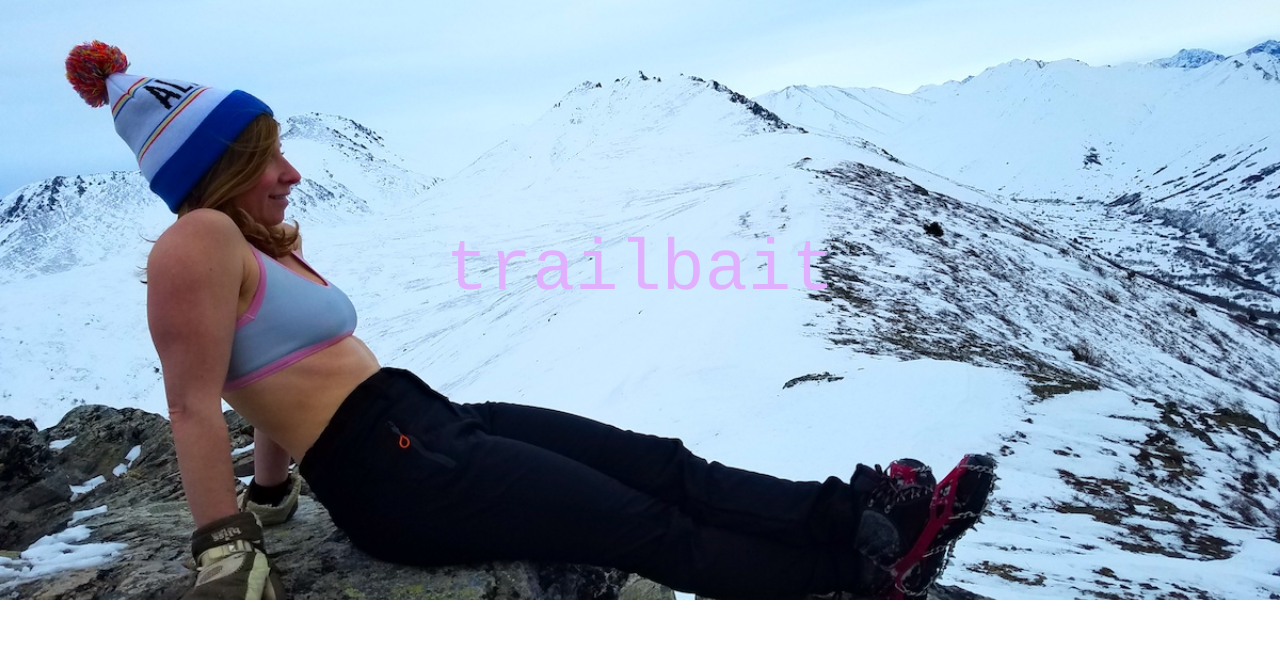
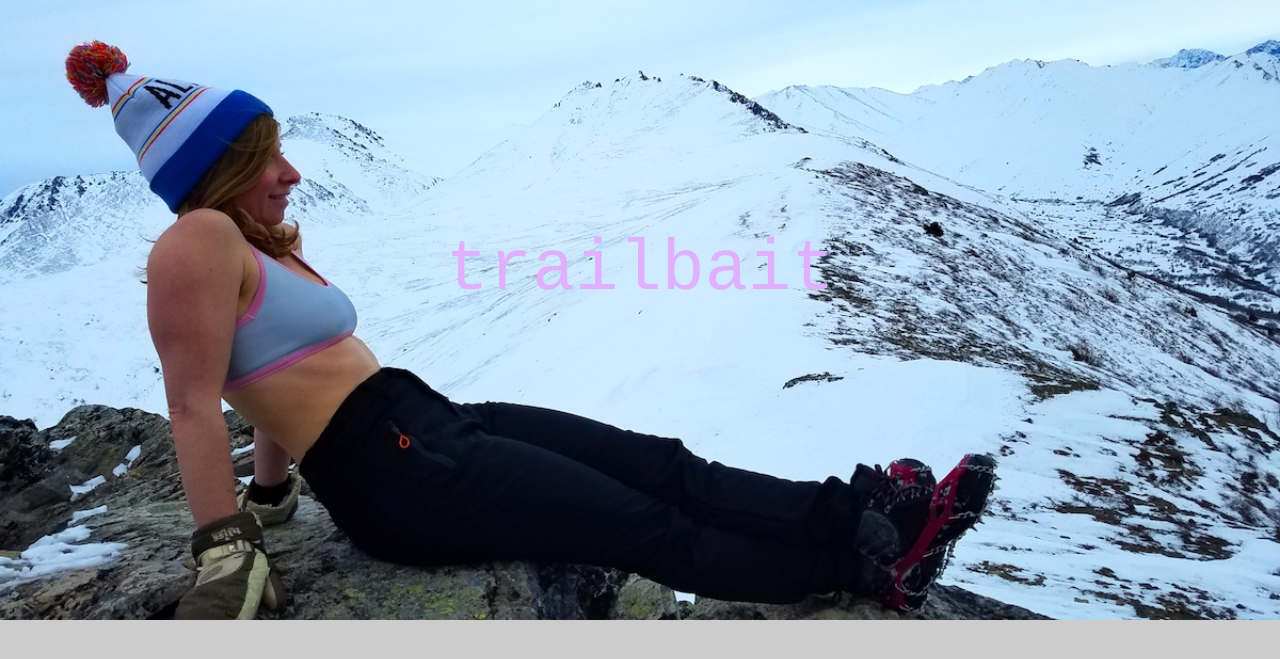
Before and after one commit to trailbait/trailbait, a Jekyll site: the page index.html, which Jekyll copies as it is, in a window 1280 px wide. Shown: the top 659 px of the page. Built offline with Jekyll 4.4.1, drawn with Linux system fonts in a browser that asks for light colours.

Commit message:
Update index.html

```diff
--- a/index.html
+++ b/index.html
@@ -15,10 +15,8 @@
     <title>trailbait</title>
 
   </head>
-  <body>
-    <div style="background-image:url(tb-banner.jpg); background-color:#cccccc; height:600px; background-position:center; background-repeat:no-repeat; background-size:cover;">
-      <p style="text-align:center; color: #E0B0FF; font-family: courier, monospace; font-size: 72px;"><br><br>trailbait</p>
-    </div>
+  <body style="background-image:url(tb-banner.jpg); background-color:#cccccc; height:600px; background-position:center; background-repeat:no-repeat; background-size:cover;">
+    <p style="text-align:center; color: #E0B0FF; font-family: courier, monospace; font-size: 72px;"><br><br>trailbait</p>
     <!-- Optional JavaScript -->
     <!-- jQuery first, then Popper.js, then Bootstrap JS -->
     <script src="https://code.jquery.com/jquery-3.3.1.slim.min.js" integrity="sha384-q8i/X+965DzO0rT7abK41JStQIAqVgRVzpbzo5smXKp4YfRvH+8abtTE1Pi6jizo" crossorigin="anonymous"></script>
```
